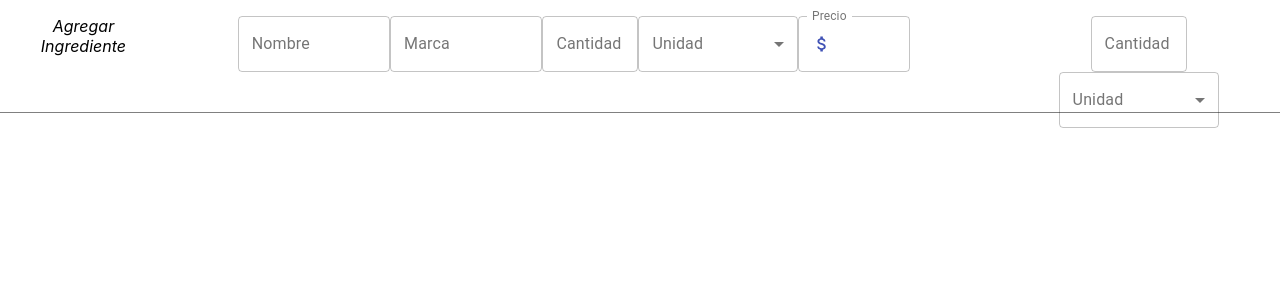
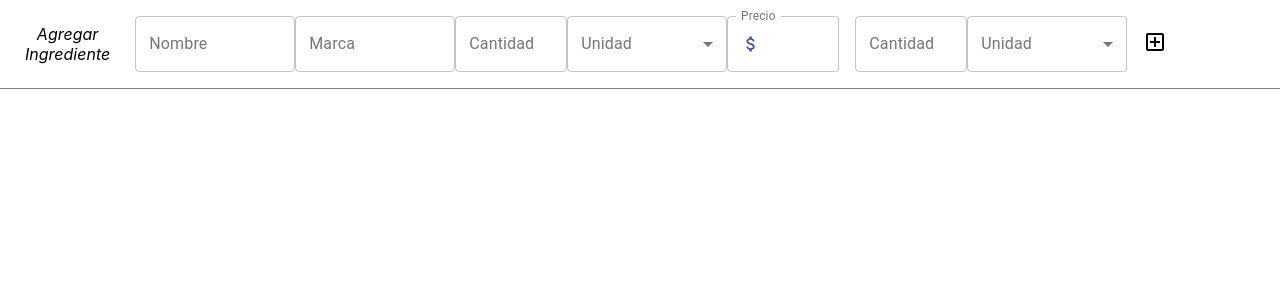
Before and after one commit to Vargland/bakery, a React (Create React App) app: page /materials in a window 1280 px wide. Shown: the top 300 px of the page. Built offline with nearby package versions, Linux system fonts and the light colour scheme.

Commit message:
bakery/added materials component

```diff
--- a/src/components/MainPage/MainPage.js
+++ b/src/components/MainPage/MainPage.js
@@ -47,10 +47,3 @@ const mapDispatchToProps = dispatch => ({
 const mapStateToProps = state => ({ ...state })
 
 export default connect(mapStateToProps, mapDispatchToProps)(withRouter(MainPage))
-
- /** MAY THIS BUTTONS ARE NOT NECESSARY --> COULD BE MODIFY ON THE ADD/VIEW LIST //
-  <MainButtons className="select_button" goPage={ this.goPage.bind(this) } srcPage={PAGE.ADD_INGREDIENTS} label={'Add'}></MainButtons>
-  <MainButtons className="select_button" goPage={ this.goPage.bind(this) } srcPage={PAGE.VIEW_RECIPE} label={'View'}></MainButtons>
-  <MainButtons className="select_button" goPage={ this.goPage.bind(this) } srcPage={PAGE.MODIFY_INGREDIENTS} label={'Modify'}></MainButtons>
-  <MainButtons className="select_button" goPage={ this.goPage.bind(this) } srcPage={PAGE.MODIFY_RECIPE} label={'Modify'}></MainButtons>
-*/
--- a/src/components/MaterialInput/MaterialInput.js
+++ b/src/components/MaterialInput/MaterialInput.js
@@ -1,6 +1,10 @@
 import React from 'react';
 import { InputAdornment, MenuItem, TextField } from '@material-ui/core';
+import { connect } from 'react-redux';
+import { submitMaterials } from '../../redux/actions/materialInput';
+import { withRouter } from 'react-router-dom';
 import AttachMoneyTwoToneIcon from '@material-ui/icons/AttachMoneyTwoTone';
+import AddBoxOutlinedIcon from '@material-ui/icons/AddBoxOutlined';
 
 import './MaterialInput.scss'
 
@@ -10,24 +14,49 @@ class MaterialInput extends React.Component {
     super(props)
 
     this.state = {
-      minimal: '',
-      package: ''
+      brand: '',
+      minimalUnit: '',
+      minimalQuantity: '',
+      name: '',
+      packageQuantity: '',
+      price: '',
+      packageUnit:'',
     };
   }
 
   renderInput() {
     return(
-      <div className="input__container">
+      <div>
+        <form className="input__container">
           <div className="input__package">
-          <TextField className="input__package_name" label="Nombre" variant="outlined"/>
-          <TextField className="input__package_brand" label="Marca" variant="outlined"/>
-          <TextField className="input__package_quantity" label="Cantidad" variant="outlined" />
-          <TextField className="input__package_unit" label="Unidad" variant="outlined"
-            name="package"
-            value={this.state.package}
-            onChange={this.handleChange.bind(this)}
+            <TextField
+              className="input__package_name"
+              label="Nombre"
+              name="name"
+              onChange={this.handlerInputChange.bind(this)}
+              variant="outlined"/>
+            <TextField
+              className="input__package_brand"
+              label="Marca"
+              name="brand"
+              onChange={this.handlerInputChange.bind(this)}
+              variant="outlined"/>
+            <TextField
+              className="input__package_quantity"
+              label="Cantidad"
+              name="packageQuantity"
+              onChange={this.handlerInputChange.bind(this)}
+              type="number"
+              variant="outlined"/>
+            <TextField
+              className="input__package_unit"
+              label="Unidad"
+              name="packageUnit"
+              onChange={this.handlerInputChange.bind(this)}
+              value={this.state.packageUnit}
+              variant="outlined"
               select>
-              {this.getUnits().package.map( unit => (
+                {this.getUnits().package.map(unit => (
                   <MenuItem
                     key={unit.value}
                     value={unit.value}
@@ -36,26 +65,38 @@ class MaterialInput extends React.Component {
                   </MenuItem>
                 ))}
             </TextField>
-          <TextField className="input__package_price" label="Precio" variant="outlined"
+            <TextField
+              className="input__package_price"
+              label="Precio"
+              name="price"
+              onChange={this.handlerInputChange.bind(this)}
               type="number"
-            id="standard-select-currency"
+              variant="outlined"
               InputProps={{
                 startAdornment: (
                   <InputAdornment position="start">
                     <AttachMoneyTwoToneIcon fontSize="small" color="primary"/>
                   </InputAdornment>
                 ),
-            }}
-          />
+              }}/>
           </div>
           <div className="input__minimal">
-          <TextField className="input__minimal_quantity" label="Cantidad" variant="outlined" />
-          <TextField className="input__minimal_unit" label="Unidad" variant="outlined"
-            name="minimal"
-            value={this.state.minimal}
-            onChange={this.handleChange.bind(this)}
+            <TextField
+              className="input__minimal_quantity"
+              label="Cantidad"
+              name="minimalQuantity"
+              onChange={this.handlerInputChange.bind(this)}
+              type="number"
+              variant="outlined"/>
+            <TextField
+              className="input__minimal_unit"
+              label="Unidad"
+              name="minimalUnit"
+              onChange={this.handlerInputChange.bind(this)}
+              value={this.state.minimalUnit}
+              variant="outlined"
               select>
-              {this.getUnits().minimal.map( unit => (
+                {this.getUnits().minimal.map(unit => (
                   <MenuItem
                     key={unit.value}
                     value={unit.value}
@@ -65,6 +106,10 @@ class MaterialInput extends React.Component {
                 ))}
             </TextField>
           </div>
+          <div className="input__add-button">
+            <AddBoxOutlinedIcon type="Submit" value="Submit" onClick={this.handlerSubmit.bind(this)}/>
+          </div>
+        </form>
       </div>
     )
   }
@@ -112,16 +157,29 @@ class MaterialInput extends React.Component {
     return units;
   }
 
-  handleChange(event) {
+  handlerInputChange(event) {
+    event.preventDefault()
+
     const name = event.target.name;
     const value = event.target.value;
 
     this.setState({[name]: value});
-  };
+  }
+
+  handlerSubmit() {
+    submitMaterials(this.state)
+  }
+
 
   render() {
     return this.renderInput()
   }
 }
 
-export default MaterialInput;
+const mapDispatchToProps = dispatch => ({
+  materials: (material) => dispatch(submitMaterials(material)),
+})
+
+const mapStateToProps = state => ({ ...state })
+
+export default connect(mapStateToProps, mapDispatchToProps)(withRouter(MaterialInput))
--- a/src/components/MaterialInput/MaterialInput.scss
+++ b/src/components/MaterialInput/MaterialInput.scss
@@ -1,39 +1,28 @@
 .input {
+  &__add-button {
+    align-self: center;
+    cursor: pointer;
+    &:hover {
+      color: green;
+    }
+  }
+
   &__container {
-    display: inline-flex;
+    display: flex;
+    width: 100%;
   }
 
   &__minimal {
-    &_unit {
-      width: 10em;
-    }
-
-    &_quantity{
-      width: 6rem;
-    }
+    display: grid;
+    grid-template-columns: 7rem 10rem auto;
+    grid-template-rows: auto;
+    padding-right: 1rem;
   }
 
   &__package {
-    padding-right: 1em;
-
-    &_brand {
-      width: 18%;
-    }
-
-    &_name {
-      width: 18%;
-    }
-
-    &_price {
-      width: 7rem;
-    }
-
-    &_unit {
-      width: 10rem;
-    }
-
-    &_quantity{
-      width: 6rem;
-    }
+    display: grid;
+    grid-template-columns: 10rem 10rem 7rem 10rem 7rem;
+    grid-template-rows: auto;
+    padding-right: 1rem;
   }
 }
--- a/src/components/Materials/Materials.js
+++ b/src/components/Materials/Materials.js
@@ -15,11 +15,11 @@ class Materials extends React.Component {
 
   materialComponent() {
     return (
-      <div className='material_container'>
-        <div className='material_title'>
+      <div className='material__container'>
+        <div className='material__title'>
           <i> Agregar Ingrediente </i>
         </div>
-        <Grid className="material_grid" item xs={12}>
+        <Grid className="material__grid" item xs={12}>
          <MaterialInput></MaterialInput>
         </Grid>
       </div>
--- a/src/components/Materials/Materials.scss
+++ b/src/components/Materials/Materials.scss
@@ -1,12 +1,15 @@
 .material {
-  &_container {
+  &__container {
     border-bottom: 1px solid grey;
     display: flex;
-    height: 10%;
-    padding: 1em;
+    padding: 1rem 0;
   }
 
-  &_grid {
+  &__grid {
     display: flex;
   }
+
+  &__title{
+    align-self: center;
+  }
 }
--- /dev/null
+++ b/src/redux/actions/materialInput.js
@@ -0,0 +1,6 @@
+export const submitMaterials = (material) => dispatch => {
+  dispatch({
+    type: 'SUBMIT_MATERIALS',
+    payload: material,
+  })
+}
--- /dev/null
+++ b/src/redux/reducers/materialInput.js
@@ -0,0 +1,30 @@
+const initialState = {
+  brand: '',
+  minimalUnit: '',
+  minimalQuantity: '',
+  name: '',
+  packageQuantity: '',
+  price: '',
+  packageUnit:'',
+};
+
+export default function(state = initialState, action) {
+  const material = action.payload;
+  console.log('material', material)
+  switch (action.type) {
+    case 'SUBMIT_MATERIALS': {
+      return {
+        ...state,
+        brand: material.brand,
+        minimalUnit: material.minimalUnit,
+        minimalQuantity: material.minimalQuantity,
+        name: material.name,
+        packageQuantity: material.packageQuantity,
+        price: material.price,
+        packageUnit: material.packageUnit,
+      };
+    }
+    default:
+      return state;
+  }
+}
--- a/src/redux/reducers/rootReducer.js
+++ b/src/redux/reducers/rootReducer.js
@@ -1,6 +1,10 @@
 import { combineReducers } from "redux";
 import mainPage from "./mainPage";
+import submitMaterials from './materialInput';
 
-const rootReducer = combineReducers({ mainPage });
+const rootReducer = combineReducers({
+  mainPage,
+  submitMaterials
+});
 
 export default rootReducer;
```
Lines whose indentation alone changed are shown as unchanged.
